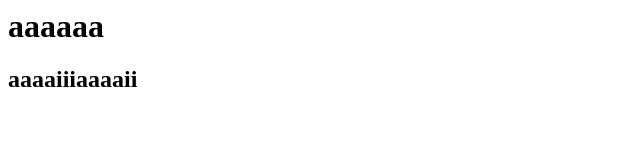
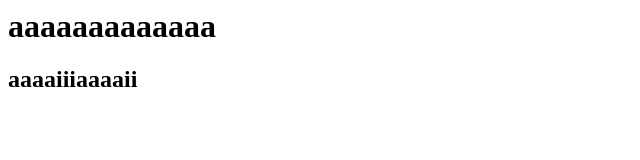
Before and after one commit to mrsixsix/seven, a plain HTML site: page index.html in a window 1280 px wide. Shown: the whole page, without its empty margins (0-640 px from the left). Drawn offline with Linux system fonts and the light colour scheme.

Commit message:
Update index.html

```diff
--- a/index.html
+++ b/index.html
@@ -1,2 +1,2 @@
-<h1>aaaaaa</h1>
+<h1>aaaaaaaaaaaaa</h1>
 <h2>aaaaiiiaaaaii</h2>
```
